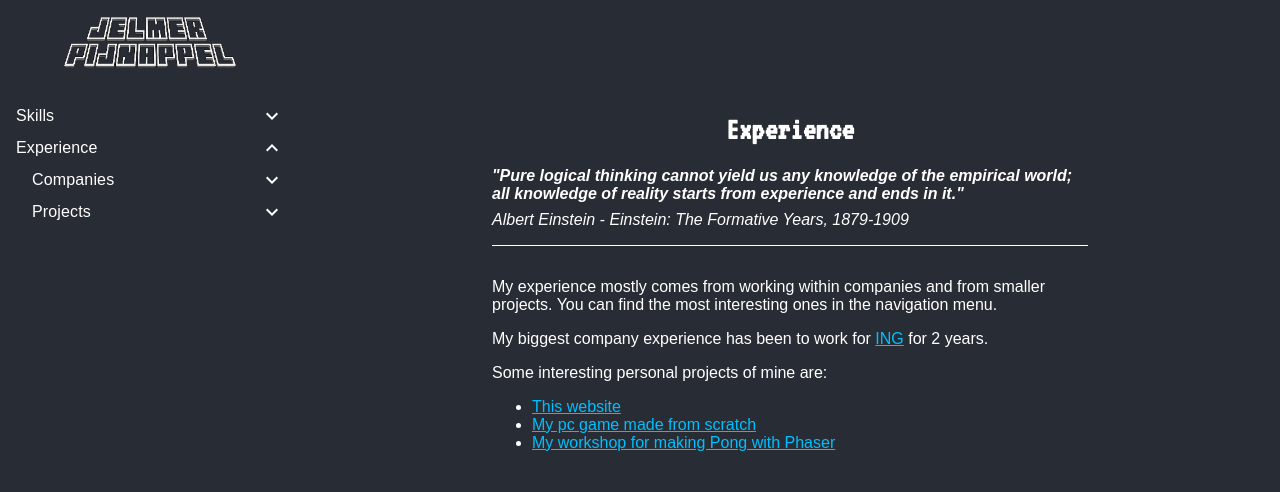
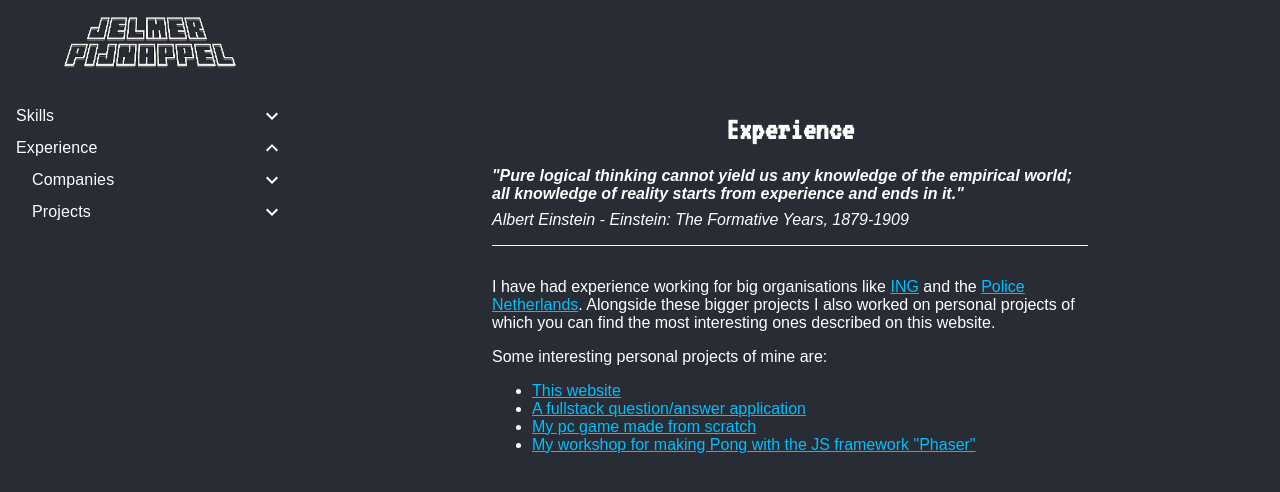
Before and after one commit to ChocolatePinecone/Portfolio, a React (Create React App) app: page /experience in a window 1280 px wide. Shown: the top 492 px of the page. Built offline with nearby package versions, Linux system fonts and the light colour scheme.

Commit message:
Updated experience page

```diff
--- a/src/pages/competences/experience/Experience.js
+++ b/src/pages/competences/experience/Experience.js
@@ -11,10 +11,9 @@ const Experience = () => (
         <Quote text={quoteText} author={quoteAuthor} />
 
         <p>
-            My experience mostly comes from working within companies and from smaller projects. You can find the most interesting ones in the navigation menu.
-        </p>
-        <p>
-            My biggest company experience has been to work for <ContentLink href='/experience/companies/ing'>ING</ContentLink> for 2 years.
+            I have had experience working for big organisations like <ContentLink href='/experience/companies/ing'>ING</ContentLink> and the&nbsp;
+            <ContentLink href='/experience/companies/police'>Police Netherlands</ContentLink>.
+            Alongside these bigger projects I also worked on personal projects of which you can find the most interesting ones described on this website.
         </p>
         <p>
             Some interesting personal projects of mine are:
@@ -24,10 +23,13 @@ const Experience = () => (
                 <ContentLink href='/experience/projects/this-website'>This website</ContentLink>
             </li>
             <li>
+                <ContentLink href='/experience/projects/jelmerqa'>A fullstack question/answer application</ContentLink>
+            </li>
+            <li>
                 <ContentLink href='/experience/projects/rocket-shipment'>My pc game made from scratch</ContentLink>
             </li>
             <li>
-                <ContentLink href='/experience/projects/my-phaser-workshop'>My workshop for making Pong with Phaser</ContentLink>
+                <ContentLink href='/experience/projects/my-phaser-workshop'>My workshop for making Pong with the JS framework &quot;Phaser&quot;</ContentLink>
             </li>
         </ul>
     </div>
```
